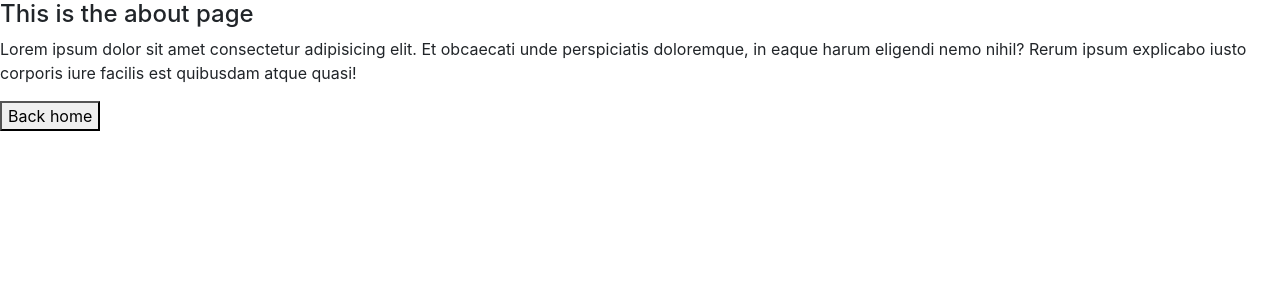
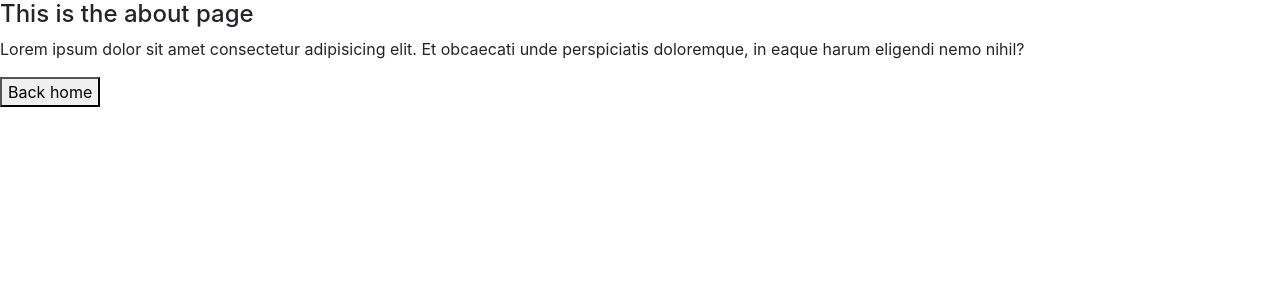
Before and after one commit to speedy4all/estival-2, a React (Create React App) app: page / in a window 1280 px wide. Both pictures are taken after a click on the button "About page". Shown: the top 300 px of the page. Built offline with nearby package versions, Linux system fonts and the light colour scheme.

Commit message:
am sters ceva random

```diff
--- a/src/components/About.jsx
+++ b/src/components/About.jsx
@@ -8,8 +8,7 @@ const About = props => {
         <p>
           Lorem ipsum dolor sit amet consectetur adipisicing elit. Et obcaecati
           unde perspiciatis doloremque, in eaque harum eligendi nemo nihil?
-          Rerum ipsum explicabo iusto corporis iure facilis est quibusdam atque
-          quasi!
+
         </p>
         <button onClick={props.switchPage}>Back home</button>
       </div>
```
